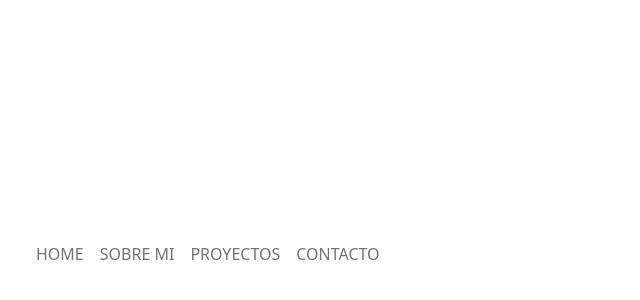
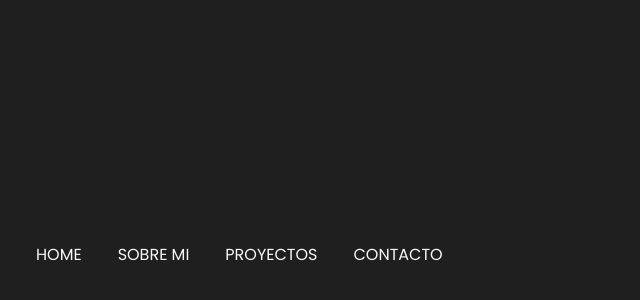
Before and after one commit to jefdavgar/portfolio, a React (Vite) app: page / in a window 1280 px wide. Shown: the part 138-438 px from the top of the page, without its empty margins (0-640 px from the left). Built offline with nearby package versions, Linux system fonts and the light colour scheme.

Commit message:
Final adjustments of the header and navigation menu. Creation of folder for section 1. Add fonts for font style

```diff
--- a/index.html
+++ b/index.html
@@ -4,6 +4,9 @@
     <meta charset="UTF-8" />
     <link rel="icon" type="image/svg+xml" href="/vite.svg" />
     <meta name="viewport" content="width=device-width, initial-scale=1.0" />
+    <link rel="preconnect" href="https://fonts.googleapis.com">
+    <link rel="preconnect" href="https://fonts.gstatic.com" crossorigin>
+    <link href="https://fonts.googleapis.com/css2?family=Poppins:wght@400;700&display=swap" rel="stylesheet">
     <title>Vite + React</title>
   </head>
   <body>
--- a/src/App.css
+++ b/src/App.css
@@ -2,5 +2,5 @@ body{
   padding: 0px;
   margin: 0px;
   box-sizing: border-box;
-  background-color: #1F1F1F;
+  background-color: #1F1F1F !important;
 }
--- a/src/App.jsx
+++ b/src/App.jsx
@@ -1,6 +1,6 @@
 import './App.css'
 import Menu from "./components/header/Menu"
-import "./components/header/Menu"
+import "./components/header/Menu.css"
 function App() {
   return (
     <div>
--- a/src/components/header/Menu.css
+++ b/src/components/header/Menu.css
@@ -0,0 +1,20 @@
+body{
+    padding: 0px;
+    margin: 0px;
+    box-sizing: border-box;
+}
+a{
+    font-family: 'Poppins';
+    font-style: normal;
+    font-weight: 400;
+    font-size: 18px;
+    line-height: 27px;
+    margin-right: 20px;
+    color: #F8F7F9 !important;
+}
+a:hover{
+    color: #8649C4 !important;
+}
+.offcanvas-body {
+    background-color: #1F1F1F !important;
+}
--- a/src/components/header/Menu.jsx
+++ b/src/components/header/Menu.jsx
@@ -21,16 +21,19 @@ function Example() {
           id="NavBar-nav"
           sticky="top"
         >
-          <Container>
+          <Container className="d.flex justify-content-left">
             <Navbar.Brand href="#"></Navbar.Brand>
             <Navbar.Toggle
               aria-controls={`offcanvasNavbar-expand-${expand}`}
-            ></Navbar.Toggle>
+              className="justify-content-start"
+            >
+
+            </Navbar.Toggle>
             <Navbar.Offcanvas
               className="offcanvas-navbar"
               id={`offcanvasNavbar-expand-${expand}`}
               aria-labelledby={`offcanvasNavbarLabel-expand-${expand}`}
-              placement="end"
+              placement="start"
             >
               <Offcanvas.Body show={show} onHide={handleClose}>
                 <Offcanvas.Header closeButton>
```
Also changed, not shown: src/components/section_1/section_1.css (added), src/components/section_1/section_1.jsx (added).
